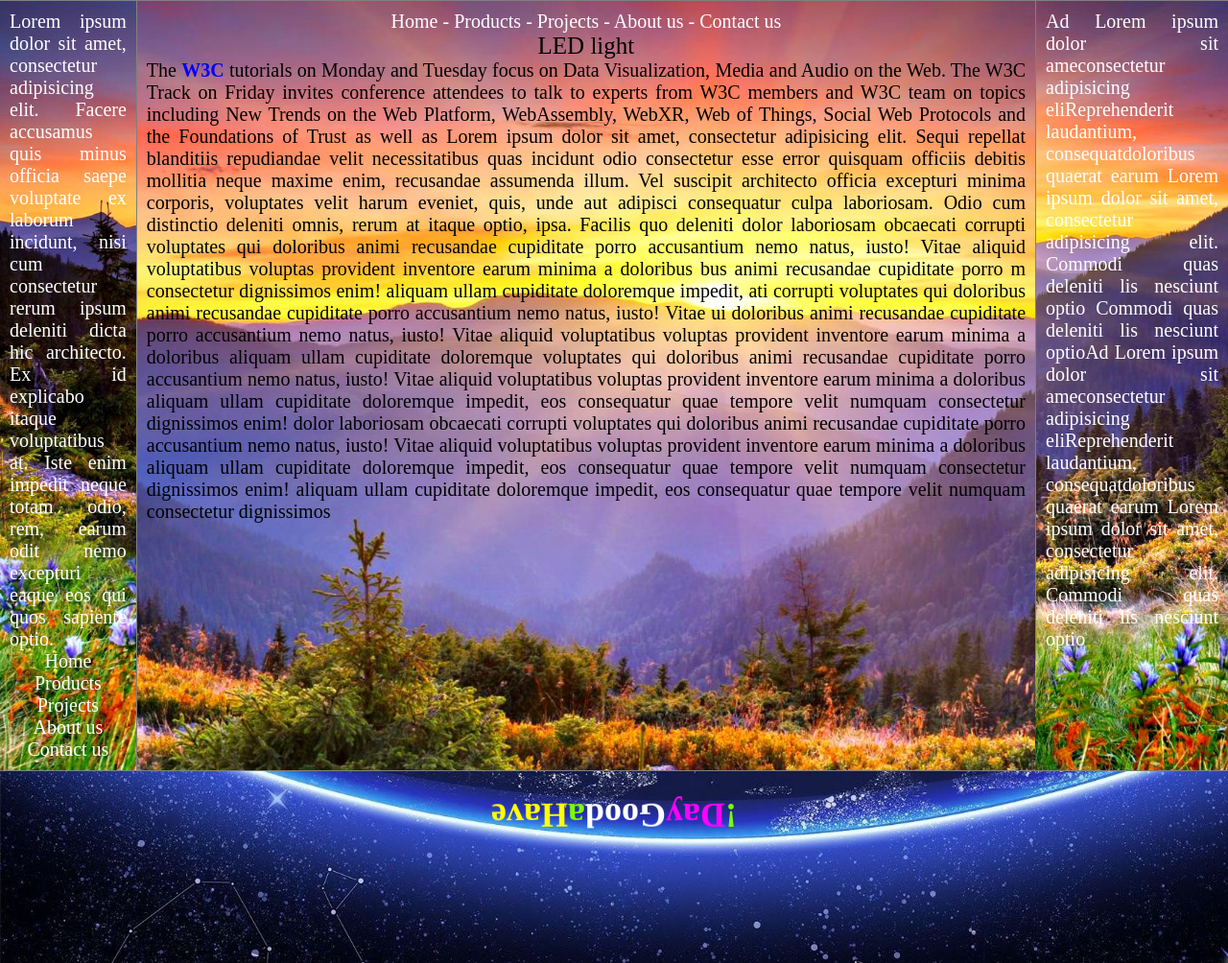
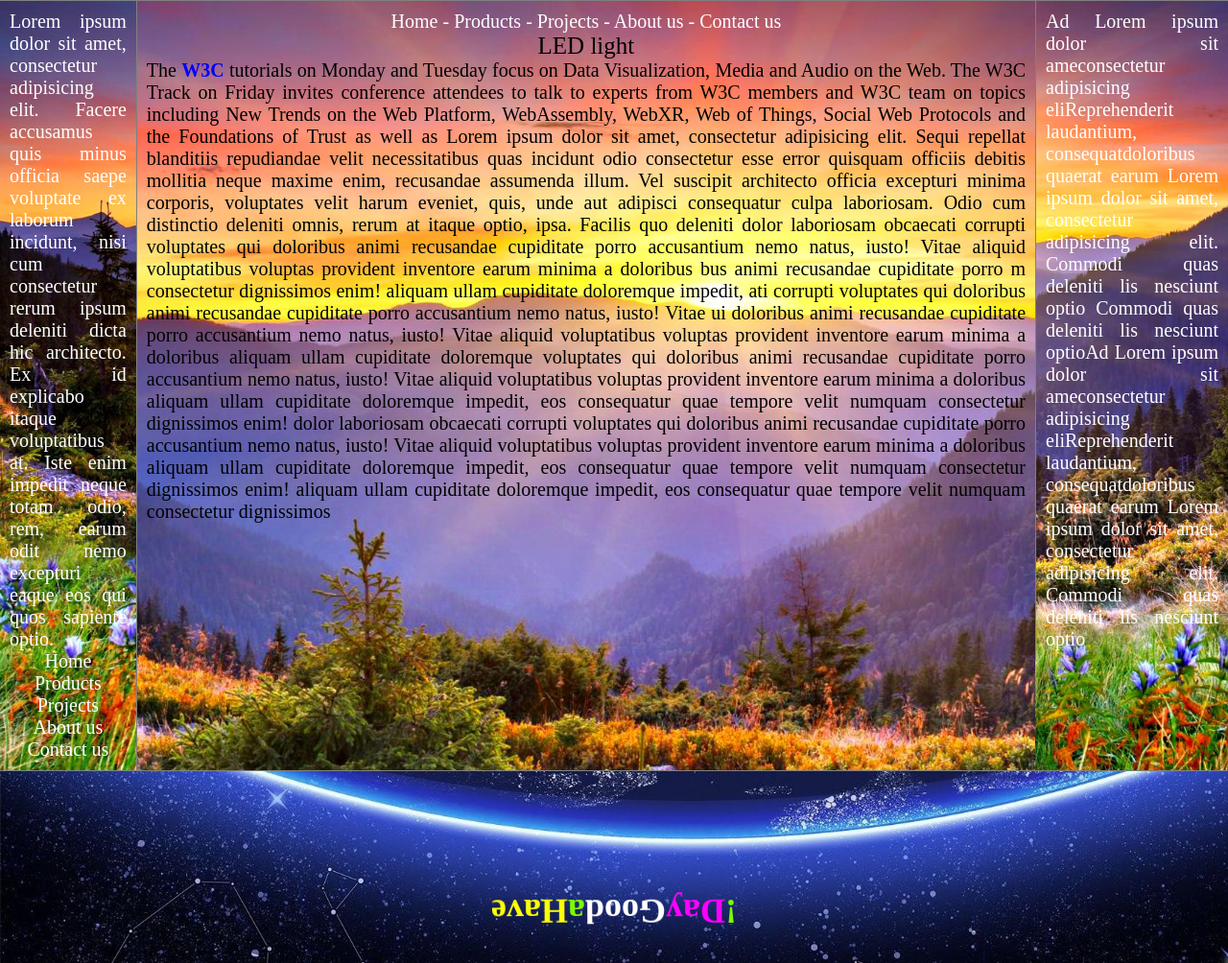
Before and after one commit to BenjaminKim9/Ben, a plain HTML site: page index.html in a window 1280 px wide. Shown: the part 208-1212 px from the top of the page at 96% size. Drawn offline with Linux system fonts and the light colour scheme.

Commit message:
Add files via upload

```diff
--- a/index.html
+++ b/index.html
@@ -32,9 +32,9 @@
       footer{border-top:1px solid gray;}
         #hd {background-image: url(p_stars%20on%20earthUD2.jpg);
            background-size: cover;
-           padding-top: 25px;
+           padding-top: 125px;
            font-weight: bold;
-           height: 175px;
+           height: 75px;
            text-align: center;
            font-size: 2.25rem;}
         body hh{color:yellow;}
```
